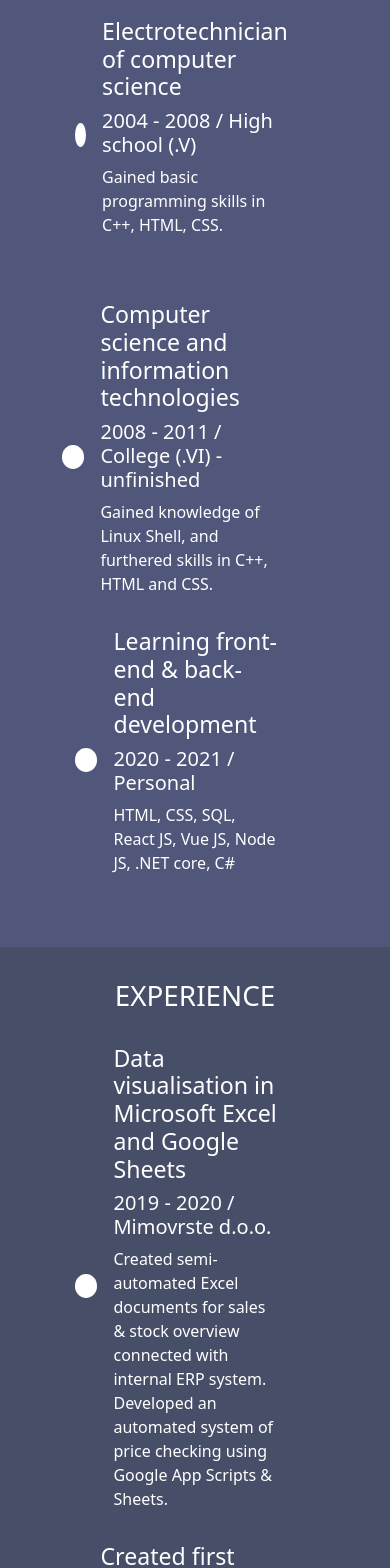
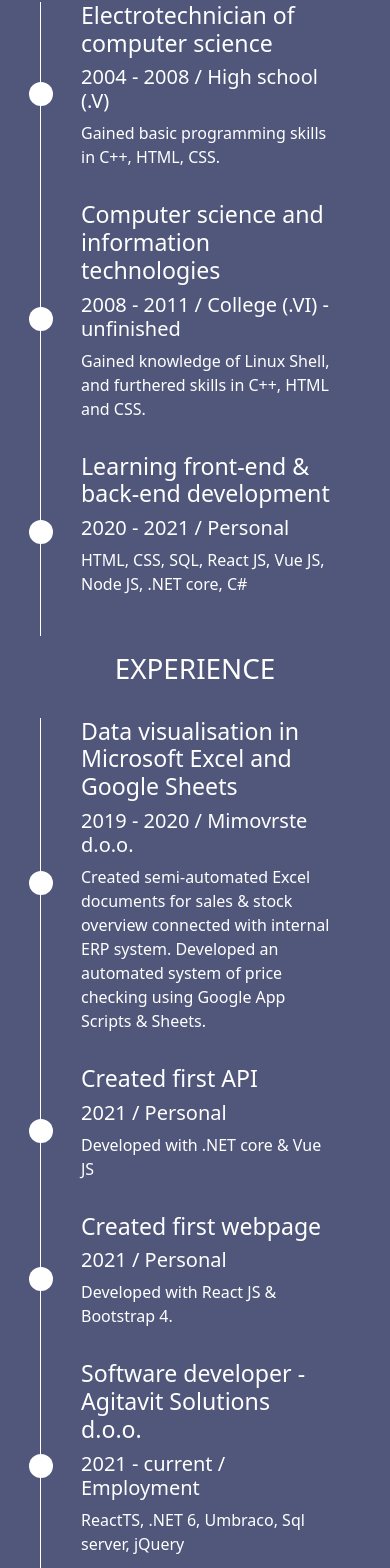
Before and after one commit to MatijaKocevar/portfolio_V2, a React (Vite) app: page / in a window 390 px wide. Shown: the part 1848-3416 px from the top of the page. Built offline with nearby package versions, Linux system fonts and the light colour scheme.

Commit message:
timelines responsive fix

```diff
--- a/src/_variables.scss
+++ b/src/_variables.scss
@@ -1,4 +1,4 @@
-  $white: #ffffff;
+  $white: #fff;
   $light-gray: #f4f4f4;
   $medium-gray: #d4d4d4;
   $gray: #888888;
--- a/src/components/education.tsx
+++ b/src/components/education.tsx
@@ -8,35 +8,51 @@ const Education = () => {
         <h1>education</h1>
       </Row>
       <Row className='timeline-wrapper'>
+        {/* - */}
+        <Row>
           <Col className='timeline-block timeline-block-left' xs={12} sm={12} md={12} lg={6}>
+            <div className='line-wrapper'>
+              <div className='line'></div>
               <div className='marker'></div>
+            </div>
             <div className='timeline-content'>
               <h3>Electrotechnician of computer science</h3>
               <h5>2004 - 2008 / High school (.V)</h5>
               <p>Gained basic programming skills in C++, HTML, CSS. </p>
             </div>
           </Col>
-        <Col xs={12} sm={12} md={12} lg={6}></Col>
+          <Col xs={0} sm={0} md={0} lg={6}></Col>
+        </Row>
         {/* - */}
-        <Col xs={12} sm={12} md={12} lg={6}></Col>
+        <Row>
+          <Col xs={0} sm={0} md={0} lg={6}></Col>
           <Col className='timeline-block timeline-block-right' xs={12} sm={12} md={12} lg={6}>
+            <div className='line-wrapper'>
+              <div className='line'></div>
               <div className='marker'></div>
+            </div>
             <div className='timeline-content'>
               <h3>Computer science and information technologies</h3>
               <h5>2008 - 2011 / College (.VI) - unfinished</h5>
               <p>Gained knowledge of Linux Shell, and furthered skills in C++, HTML and CSS.</p>
             </div>
           </Col>
+        </Row>
         {/* - */}
+        <Row>
           <Col className='timeline-block timeline-block-left' xs={12} sm={12} md={12} lg={6}>
+            <div className='line-wrapper'>
+              <div className='line'></div>
               <div className='marker'></div>
+            </div>
             <div className='timeline-content'>
               <h3>Learning front-end & back-end development</h3>
               <h5>2020 - 2021 / Personal</h5>
               <p>HTML, CSS, SQL, React JS, Vue JS, Node JS, .NET core, C#</p>
             </div>
           </Col>
-        <Col xs={12} sm={12} md={12} lg={6}></Col>
+          <Col xs={0} sm={0} md={0} lg={6}></Col>
+        </Row>
       </Row>
     </Container>
   );
--- a/src/components/experience.tsx
+++ b/src/components/experience.tsx
@@ -1,16 +1,21 @@
-import React from 'react';
+import { Col, Container, Row } from 'react-bootstrap';
 import './styles/experience.scss';
-import { Container, Row, Col } from 'react-bootstrap';
 
-const Experience = () => {
+const Education = () => {
   return (
     <Container id='timeline' className='experience'>
       <Row className='heading-row'>
         <h1>experience</h1>
       </Row>
       <Row className='timeline-wrapper'>
-        <Col className='timeline-block timeline-block-left' xs={12} sm={12} md={12} lg={6}>
+        {/* - */}
+        <Row>
+          <Col xs={0} sm={0} md={0} lg={6}></Col>
+          <Col className='timeline-block timeline-block-right' xs={12} sm={12} md={12} lg={6}>
+            <div className='line-wrapper'>
+              <div className='line'></div>
               <div className='marker'></div>
+            </div>
             <div className='timeline-content'>
               <h3>Data visualisation in Microsoft Excel and Google Sheets</h3>
               <h5>2019 - 2020 / Mimovrste d.o.o.</h5>
@@ -20,40 +25,55 @@ const Experience = () => {
               </p>
             </div>
           </Col>
-        <Col xs={0} sm={0} md={0} lg={6}></Col>
+        </Row>
         {/* - */}
-        <Col xs={0} sm={0} md={0} lg={6}></Col>
-        <Col className='timeline-block timeline-block-right' xs={12} sm={12} md={12} lg={6}>
+        <Row>
+          <Col className='timeline-block timeline-block-left' xs={12} sm={12} md={12} lg={6}>
+            <div className='line-wrapper'>
+              <div className='line'></div>
               <div className='marker'></div>
+            </div>
             <div className='timeline-content'>
               <h3>Created first API</h3>
               <h5>2021 / Personal</h5>
               <p>Developed with .NET core & Vue JS</p>
             </div>
           </Col>
+          <Col xs={0} sm={0} md={0} lg={6}></Col>
+        </Row>
         {/* - */}
-        <Col className='timeline-block timeline-block-left' xs={12} sm={12} md={12} lg={6}>
+        <Row>
+          <Col xs={0} sm={0} md={0} lg={6}></Col>
+          <Col className='timeline-block timeline-block-right' xs={12} sm={12} md={12} lg={6}>
+            <div className='line-wrapper'>
+              <div className='line'></div>
               <div className='marker'></div>
+            </div>
             <div className='timeline-content'>
               <h3>Created first webpage</h3>
               <h5>2021 / Personal</h5>
               <p>Developed with React JS & Bootstrap 4.</p>
             </div>
           </Col>
-        <Col xs={0} sm={0} md={0} lg={6}></Col>
+        </Row>
         {/* - */}
-        <Col xs={0} sm={0} md={0} lg={6}></Col>
-        <Col className='timeline-block timeline-block-right' xs={12} sm={12} md={12} lg={6}>
+        <Row>
+          <Col className='timeline-block timeline-block-left' xs={12} sm={12} md={12} lg={6}>
+            <div className='line-wrapper'>
+              <div className='line'></div>
               <div className='marker'></div>
+            </div>
             <div className='timeline-content'>
               <h3>Software developer - Agitavit Solutions d.o.o.</h3>
               <h5>2021 - current / Employment</h5>
               <p>ReactTS, .NET 6, Umbraco, Sql server, jQuery</p>
             </div>
           </Col>
+          <Col xs={0} sm={0} md={0} lg={6}></Col>
+        </Row>
       </Row>
     </Container>
   );
 };
 
-export default Experience;
+export default Education;
--- a/src/components/styles/education.scss
+++ b/src/components/styles/education.scss
@@ -4,7 +4,6 @@
 
 .education {
   background-color: v.$mediumPurple;
-  // padding-bottom: 5rem !important;
   height: 100%;
 
   .heading-row {
@@ -19,48 +18,38 @@
     }
   }
 
-  // padding-bottom: 3rem;
-
-  // .timeline-wrapper::before {
-  //   position: absolute;
-  //   display: flex;
-  //   content: '';
-  //   // top: 0;
-  //   width: 0.2rem;
-  //   background: v.$lightPurple;
-  //   // z-index: 1;
-  // }
-
   .timeline-wrapper {
     height: 100%;
-
-    .timeline-block-right {
-      transform: translate(-22px);
-    }
-
-    .timeline-block-left {
-      text-align: right;
-      direction: rtl;
-      transform: translate(25px);
-    }
 
     .timeline-block {
       display: flex;
       flex-direction: row;
+      height: fit-content;
+
+      .line-wrapper {
+        display: flex;
+
+        .line {
+          background-color: v.$white;
+          margin: 0 auto;
+          width: 1px;
+          justify-content: center;
+          height: 100%;
+        }
 
         .marker {
           width: 1.5rem;
           height: 1.5rem;
           align-self: center;
           border-radius: 50%;
-        // border: 0.325rem solid white;
           background: white;
           z-index: 3;
+        }
       }
 
       .timeline-content {
         padding: 0 1rem 0 1rem;
-        width: 95%;
+        width: 100%;
         color: $white;
         direction: ltr;
 
@@ -84,7 +73,7 @@
     }
 
     .timeline-block-left:hover .timeline-content {
-      padding-right: 2rem;
+      padding-left: 2rem;
       transition: 0.4s ease-in-out;
     }
 
@@ -97,49 +86,158 @@
 
 //lg
 @media (min-width: 992px) {
-  .col-lg-4 {}
+  .education {
+    .timeline-block-right {
+      text-align: left;
+      justify-content: flex-end;
+      transform: translate(-12.5px);
 
-  .timeline-wrapper::before {
-    left: 50%;
-    height: 35%;
+      .line-wrapper {
+        margin-right: 0.75rem;
+
+        .marker {
+          margin-left: -0.75rem;
         }
+      }
+
+      timeline-content {}
+    }
+
+    .timeline-block-left {
+      text-align: right;
+      direction: rtl;
+      transform: translate(12.5px);
+
+      .line-wrapper {
+        margin-left: .75rem;
+
+        .marker {
+          margin-right: -0.75rem;
+        }
+      }
+
+      timeline-content {}
+    }
+  }
+
+  .timeline-block-left:hover .timeline-content {
+    padding-right: 2rem !important;
+  }
+
 }
 
 //md
 @media (max-width: 992px) {
-  .timeline-wrapper::before {
-    display: none;
+  .education {
+    .timeline-block-right {
+
+      .line-wrapper {
+        margin-right: 0.75rem;
+
+        .marker {
+          margin-left: -0.75rem;
+        }
       }
 
-  .col-md-12 {}
+      timeline-content {}
+    }
+
+    .timeline-block-left {
+      text-align: left;
+      direction: ltr;
+
+      .line-wrapper {
+        margin-right: 0.75rem;
+
+        .marker {
+          margin-left: -0.75rem;
+        }
+      }
+
+      timeline-content {}
+    }
+  }
 }
 
 //sm
 @media (max-width: 768px) {
-  .timeline-wrapper::before {
-    display: none;
+  .education {
+    .timeline-block-right {
+
+      .line-wrapper {
+        margin-right: 0.75rem;
+
+        .line {
+          height: 115% !important;
         }
 
-  .col-sm-12 {}
+        .marker {
+          margin-left: -0.75rem;
+        }
+      }
+
+      timeline-content {}
+    }
+
+    .timeline-block-left {
+      text-align: left;
+      direction: ltr;
+
+      .line-wrapper {
+        margin-right: 0.75rem;
+
+        .line {
+          height: 115% !important;
+        }
+
+        .marker {
+          margin-left: -0.75rem;
+        }
+      }
+
+      timeline-content {}
+    }
+  }
 }
 
 //xs
 @media (max-width: 576px) {
-  .timeline-wrapper::before {
-    display: none;
+  .education {
+    padding: 1rem !important;
 
+    .timeline-block-right {
+      .line-wrapper {
+        margin-right: 0.75rem;
+
+        .line {
+          height: 115% !important;
         }
 
-  .timeline-block-right {
-    transform: translate(-200px);
+        .marker {
+          margin-left: -0.75rem;
+        }
+      }
+
+      timeline-content {}
     }
 
     .timeline-block-left {
-    text-align: left !important;
-    direction: ltr !important;
-    transform: translate(-9px) !important;
+      text-align: left;
+      direction: ltr;
+
+      .line-wrapper {
+        margin-right: 0.75rem;
+
+        .line {
+          height: 115% !important;
         }
 
+        .marker {
+          margin-left: -0.75rem;
+        }
+      }
 
-
+      timeline-content {}
     }
+  }
+}
--- a/src/components/styles/experience.scss
+++ b/src/components/styles/experience.scss
@@ -3,8 +3,7 @@
 
 
 .experience {
-  background-color: v.$darkPurple;
-  // padding-bottom: 5rem !important;
+  background-color: v.$mediumPurple;
   height: 100%;
 
   .heading-row {
@@ -19,50 +18,38 @@
     }
   }
 
-  // padding-bottom: 3rem;
-
-  // .timeline-wrapper::before {
-  //   position: absolute;
-  //   display: flex;
-  //   content: '';
-  //   // top: 0;
-  //   left: 50%;
-  //   width: 0.2rem;
-  //   background: v.$lightPurple;
-  //   // z-index: 1;
-  //   height: 50%;
-  // }
-
   .timeline-wrapper {
     height: 100%;
-
-    .timeline-block-right {
-      transform: translate(-22px);
-    }
-
-    .timeline-block-left {
-      text-align: right;
-      direction: rtl;
-      transform: translate(25px);
-    }
 
     .timeline-block {
       display: flex;
       flex-direction: row;
+      height: fit-content;
+
+      .line-wrapper {
+        display: flex;
+
+        .line {
+          background-color: v.$white;
+          margin: 0 auto;
+          width: 1px;
+          justify-content: center;
+          height: 100%;
+        }
 
         .marker {
           width: 1.5rem;
           height: 1.5rem;
           align-self: center;
           border-radius: 50%;
-        // border: 0.325rem solid white;
           background: white;
           z-index: 3;
+        }
       }
 
       .timeline-content {
         padding: 0 1rem 0 1rem;
-        width: 95%;
+        width: 100%;
         color: $white;
         direction: ltr;
 
@@ -86,7 +73,7 @@
     }
 
     .timeline-block-left:hover .timeline-content {
-      padding-right: 2rem;
+      padding-left: 2rem;
       transition: 0.4s ease-in-out;
     }
 
@@ -96,3 +83,170 @@
     }
   }
 }
+
+//lg
+@media (min-width: 992px) {
+  .experience {
+    .timeline-block-right {
+      text-align: left;
+      justify-content: flex-end;
+      transform: translate(-12.5px);
+
+      .line-wrapper {
+        margin-right: 0.75rem;
+
+        .marker {
+          margin-left: -0.75rem;
+        }
+      }
+
+      timeline-content {}
+    }
+
+    .timeline-block-left {
+      text-align: right;
+      direction: rtl;
+      transform: translate(12.5px);
+
+      .line-wrapper {
+        margin-left: .75rem;
+
+        .marker {
+          margin-right: -0.75rem;
+        }
+      }
+
+      timeline-content {}
+    }
+  }
+
+  .timeline-block-left:hover .timeline-content {
+    padding-right: 2rem !important;
+  }
+
+}
+
+//md
+@media (max-width: 992px) {
+  .experience {
+    .timeline-block-right {
+
+      .line-wrapper {
+        margin-right: 0.75rem;
+
+        .line {
+          height: 115% !important;
+        }
+
+        .marker {
+          margin-left: -0.75rem;
+        }
+      }
+
+      timeline-content {}
+    }
+
+    .timeline-block-left {
+      text-align: left;
+      direction: ltr;
+
+      .line-wrapper {
+        margin-right: 0.75rem;
+
+        .line {
+          height: 115% !important;
+        }
+
+        .marker {
+          margin-left: -0.75rem;
+        }
+      }
+
+      timeline-content {}
+    }
+  }
+}
+
+//sm
+@media (max-width: 768px) {
+  .experience {
+
+    .timeline-block-right {
+      .line-wrapper {
+        margin-right: 0.75rem;
+
+        .line {
+          height: 115% !important;
+        }
+
+        .marker {
+          margin-left: -0.75rem;
+        }
+      }
+
+      timeline-content {}
+    }
+
+    .timeline-block-left {
+      text-align: left;
+      direction: ltr;
+
+      .line-wrapper {
+        margin-right: 0.75rem;
+
+        .line {
+          height: 115% !important;
+        }
+
+        .marker {
+          margin-left: -0.75rem;
+        }
+      }
+
+      timeline-content {}
+    }
+  }
+}
+
+//xs
+@media (max-width: 576px) {
+  .experience {
+    padding: 1rem !important;
+
+    .timeline-block-right {
+
+      .line-wrapper {
+        margin-right: 0.75rem;
+
+        .line {
+          height: 115% !important;
+        }
+
+        .marker {
+          margin-left: -0.75rem;
+        }
+      }
+
+      timeline-content {}
+    }
+
+    .timeline-block-left {
+      text-align: left;
+      direction: ltr;
+
+      .line-wrapper {
+        margin-right: 0.75rem;
+
+        .line {
+          height: 115% !important;
+        }
+
+        .marker {
+          margin-left: -0.75rem;
+        }
+      }
+
+      timeline-content {}
+    }
+  }
+}
--- a/vite.config.ts
+++ b/vite.config.ts
@@ -6,5 +6,6 @@ export default defineConfig({
   plugins: [react()],
   server: {
     host: true
+
   }
 })
```
Lines whose indentation alone changed are shown as unchanged.
